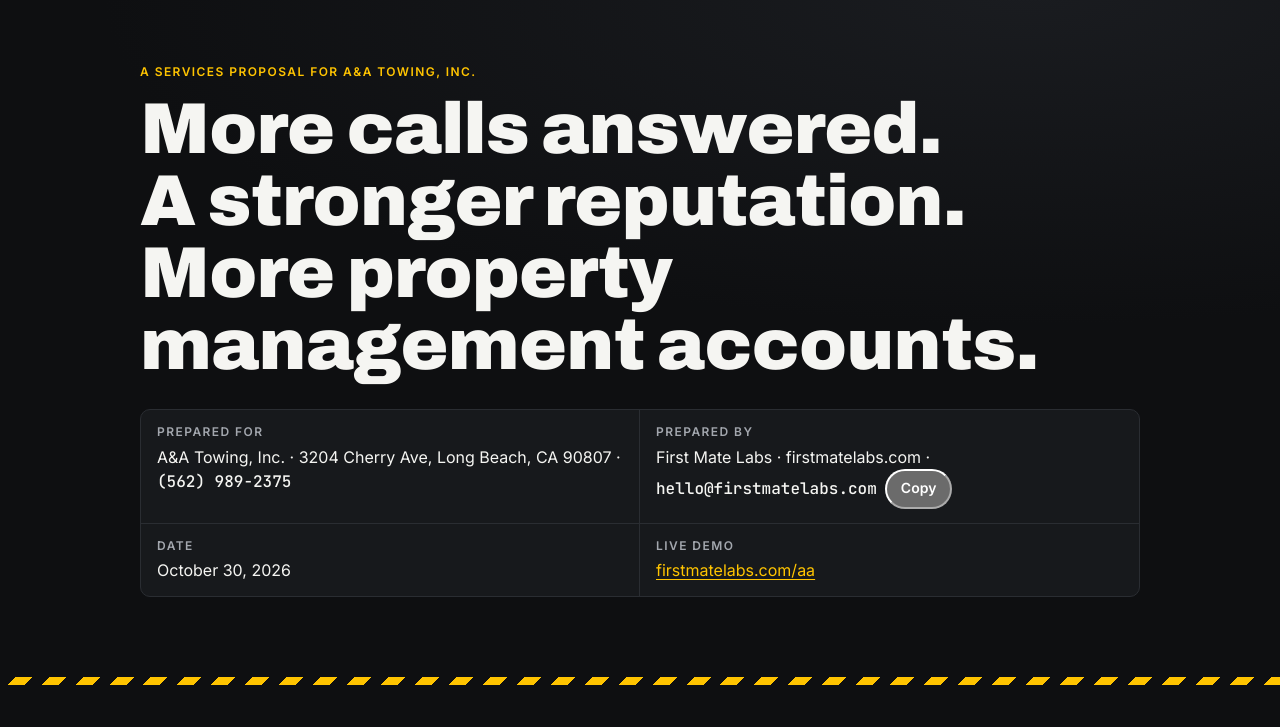
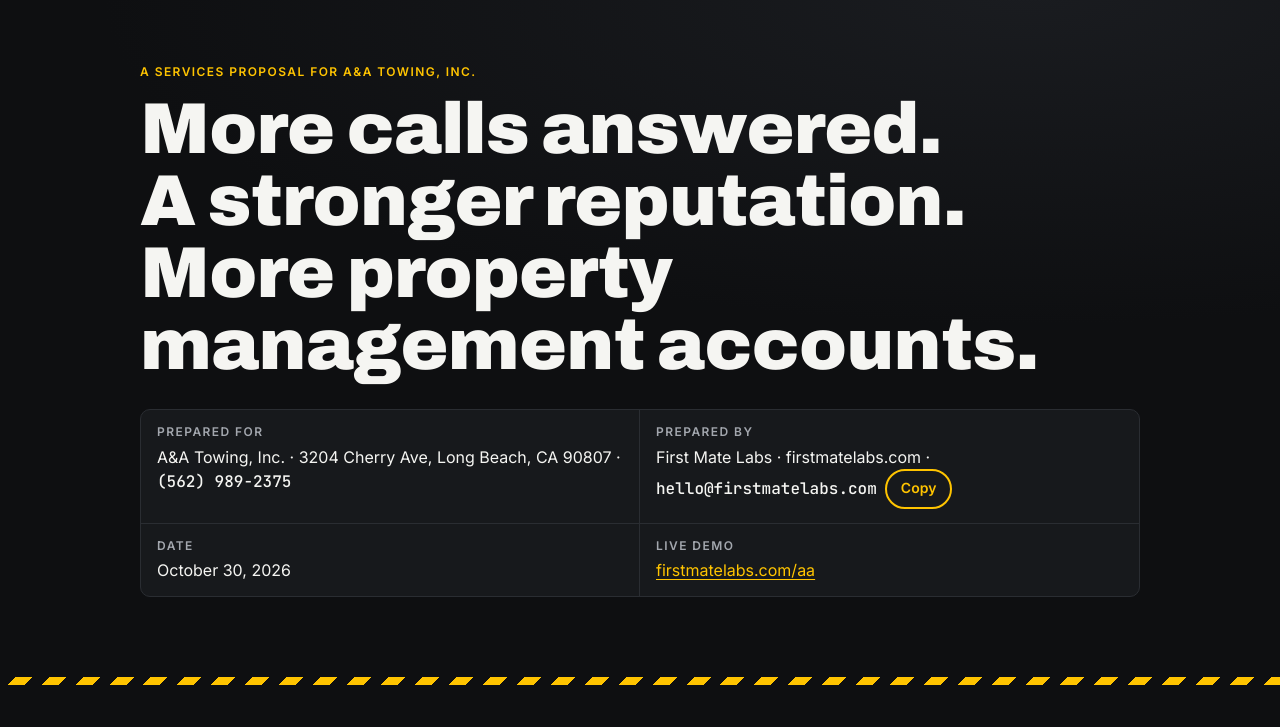
Before and after one commit to firstmatelabs/firstmatelabs-site, a plain HTML site: page aa/proposal/index.html in a window 1280 px wide. Shown: the part 73-800 px from the top of the page. Drawn offline with Linux system fonts and the light colour scheme; no server answers.

Commit message:
Style A&A proposal Copy buttons to match the outline pills
The auto-mounted address buttons were unstyled and stretched full width at 390. Give them the same yellow outline and keep them compact next to the address.

```diff
--- a/aa/proposal/proposal.css
+++ b/aa/proposal/proposal.css
@@ -143,8 +143,10 @@ h1{font-size:56px}h2{font-size:40px}h3{font-size:24px}
 .email-copy,.tier-email{display:inline-flex;align-items:center;gap:8px;flex-wrap:wrap;vertical-align:middle;max-width:100%;min-width:0;margin:0}
 .tier-email-text{min-width:0;overflow-wrap:anywhere}
 .email-copy .email-addr,.tier-email .email-addr{font-family:var(--mono);font-weight:500;color:var(--tx);overflow-wrap:anywhere}
-.email-copy .btn,.tier-email .btn{cursor:pointer;flex:none;min-height:40px;height:40px;padding:0 14px;font-size:14px}
+.email-copy .btn,.tier-email .btn{cursor:pointer;flex:none;min-height:40px;height:40px;padding:0 14px;font-size:14px;border:2px solid var(--y);color:var(--y);background:transparent;border-radius:999px;width:auto}
+.email-copy .btn:hover,.tier-email .btn:hover{background:rgba(255,196,0,.1)}
 .contact .tier-email{margin:6px 0 28px}
+.contact .email-copy .btn,.contact .tier-email .btn{width:auto}
 .meta .email-copy .btn{min-height:40px}
 @media (max-width:599px){
   .top-in{flex-wrap:wrap;height:auto;min-height:64px;padding-top:8px;padding-bottom:8px}
```
